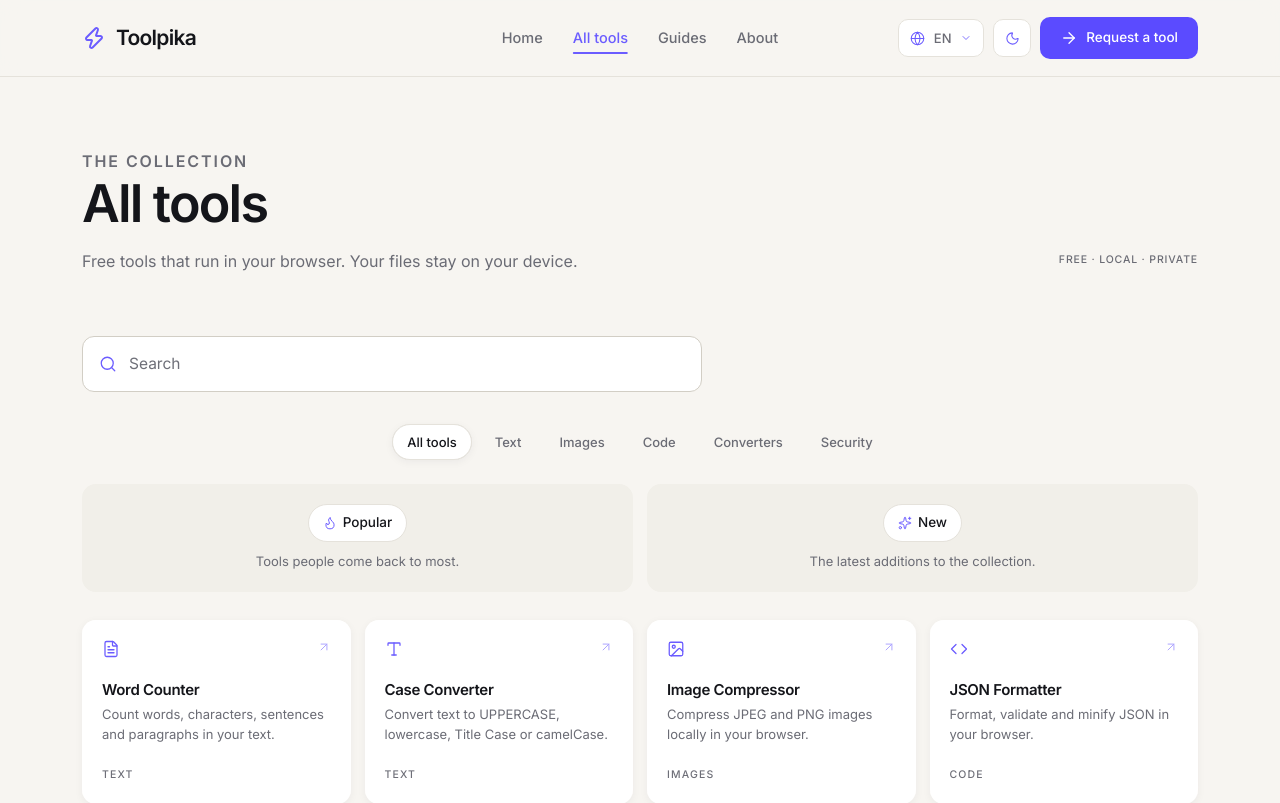
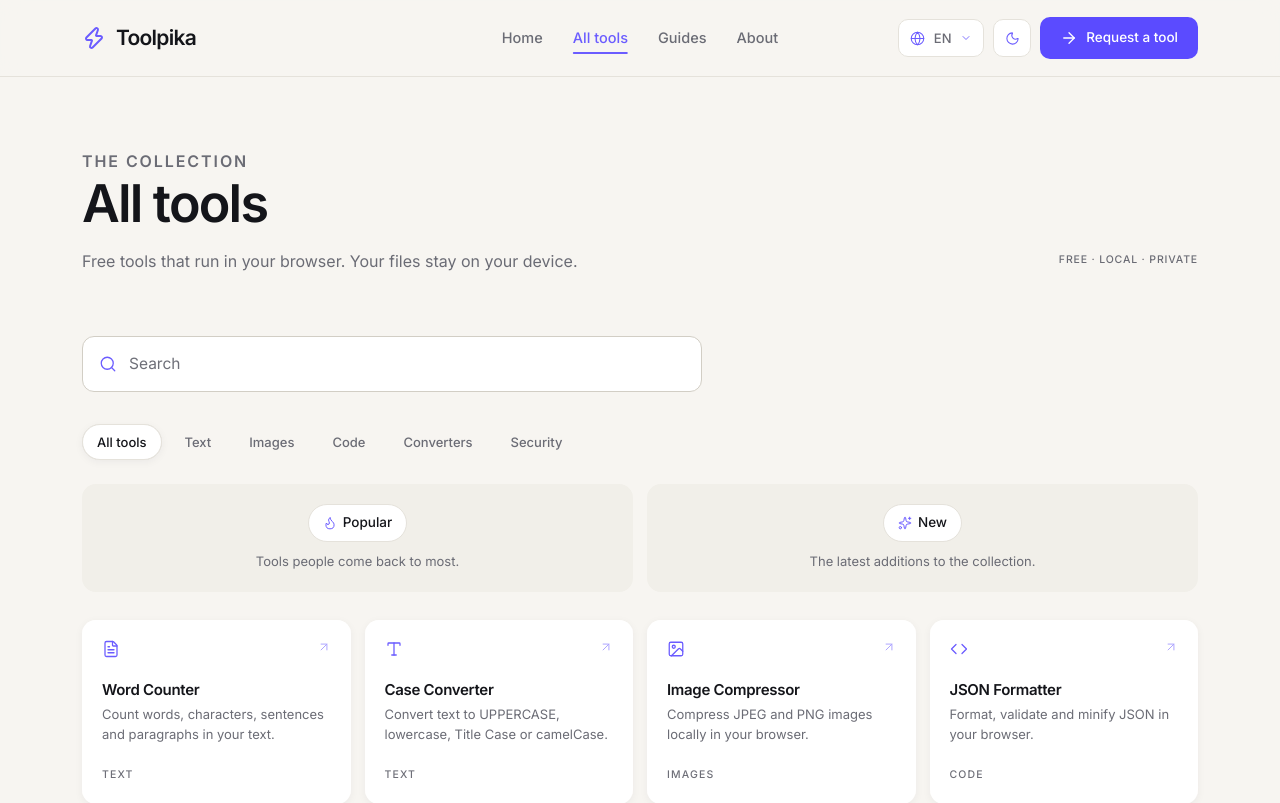
Before and after one commit to markdaniel8899-source/toolpika-frontend, a Next.js app: page /en/all-tools in a window 1280 px wide. Shown: the top 803 px of the page. Built offline with nearby package versions, Linux system fonts and the light colour scheme.

Commit message:
Make form surfaces solid and left-align all-tools filters

```diff
--- a/src/app/globals.css
+++ b/src/app/globals.css
@@ -334,7 +334,7 @@ html.theme-transition .tp-dropdown-trigger {
   justify-content: space-between;
   border: 1px solid var(--border-strong);
   border-radius: var(--radius-control);
-  background: var(--field-bg);
+  background: var(--surface);
   color: var(--text);
   font-size: 14.5px;
   text-align: left;
@@ -366,9 +366,7 @@ html.theme-transition .tp-dropdown-trigger {
   padding: 6px;
   border: 1px solid var(--border);
   border-radius: 12px;
-  background: color-mix(in srgb, var(--surface) 92%, transparent);
-  backdrop-filter: blur(14px);
-  -webkit-backdrop-filter: blur(14px);
+  background: var(--surface);
   box-shadow: var(--shadow-md);
   opacity: 0;
   visibility: hidden;
@@ -724,10 +722,6 @@ html.theme-transition .tp-dropdown-trigger {
   padding: 16px 0;
 }
 
-.tp-tabs-centered {
-  justify-content: center;
-}
-
 .tp-tab {
   position: relative;
   isolation: isolate;
@@ -1465,6 +1459,9 @@ html.theme-transition .tp-dropdown-trigger {
 
 .tp-form-card {
   overflow: visible;
+  background: var(--surface);
+  backdrop-filter: none;
+  -webkit-backdrop-filter: none;
 }
 
 .tp-form-card:hover {
--- a/src/components/tools/all-tools-browser.tsx
+++ b/src/components/tools/all-tools-browser.tsx
@@ -26,7 +26,7 @@ export function AllToolsBrowser({
 
   return (
     <>
-      <div className="tp-tabs tp-tabs-centered" aria-label="Filter tools">
+      <div className="tp-tabs" aria-label="Filter tools">
         {tabs.map((tab) => {
           const isActive = active === tab.slug;
           return (
```
